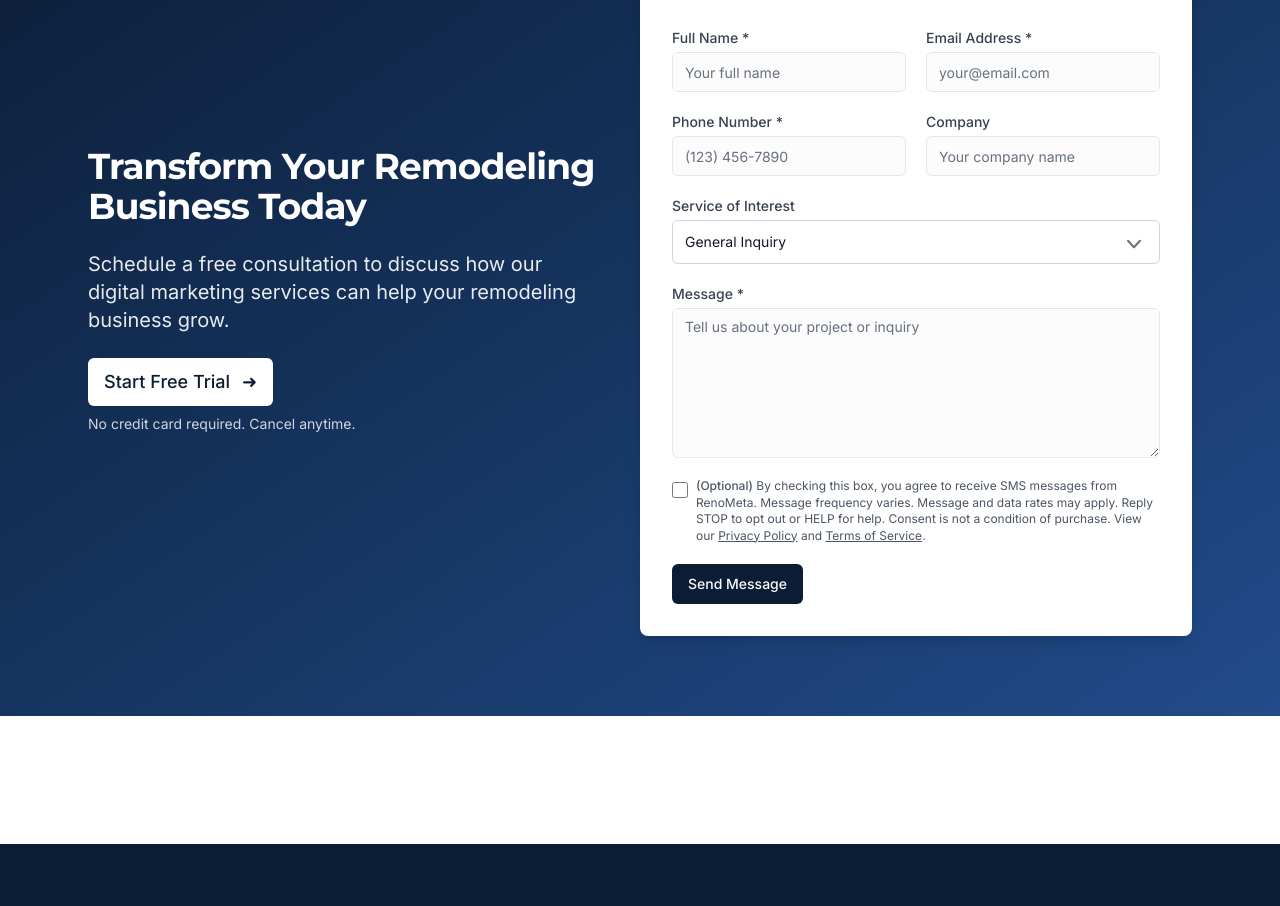
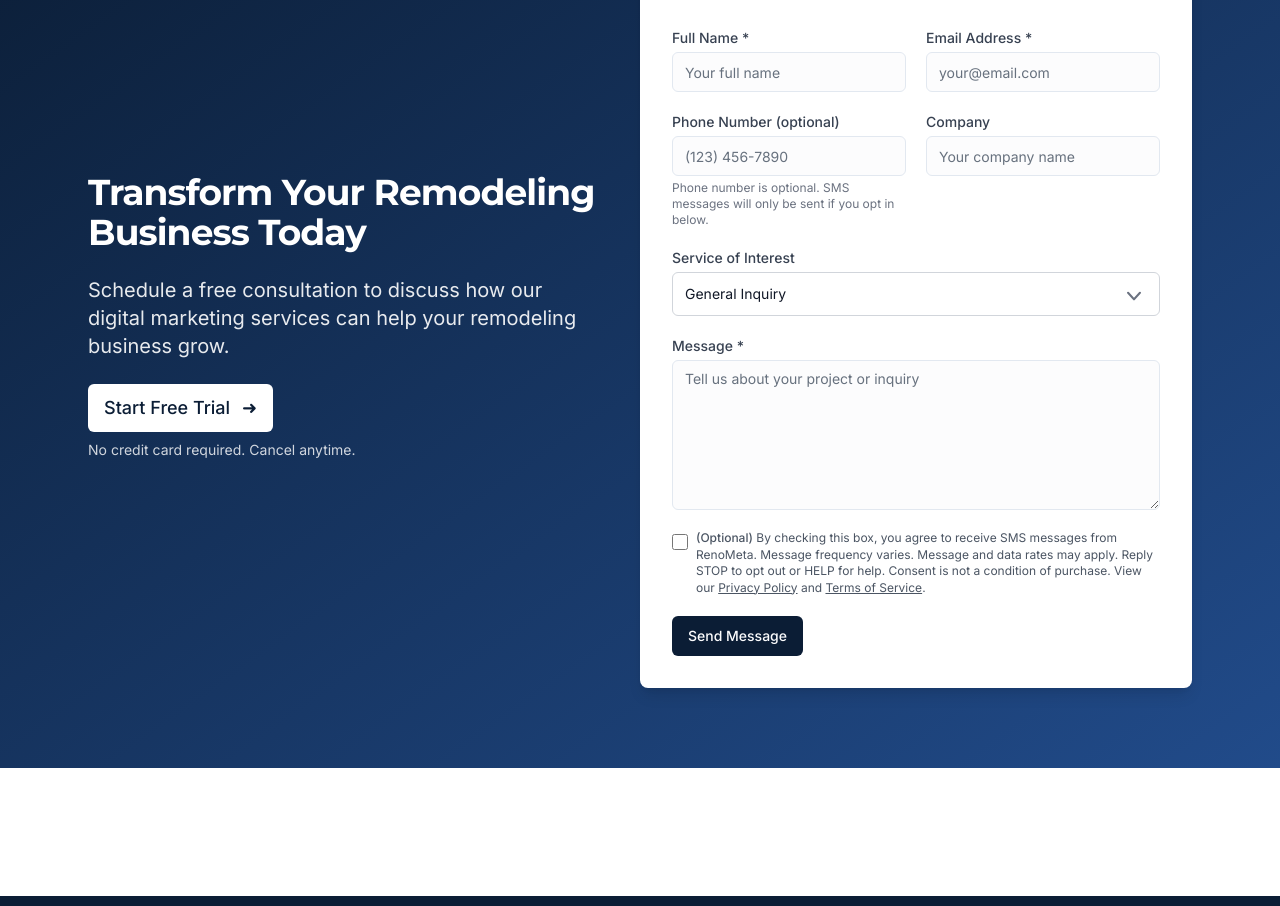
Before and after one commit to aarong1911/renometa-website-v5, a React (Vite) app: page / in a window 1280 px wide. Shown: the part 5790-6696 px from the top of the page. Built offline with nearby package versions, Linux system fonts and the light colour scheme; no server answers.

Commit message:
Update ContactForm.tsx

```diff
--- a/src/components/ui/ContactForm.tsx
+++ b/src/components/ui/ContactForm.tsx
@@ -50,8 +50,9 @@ const ContactForm = ({ onSuccess }: ContactFormProps) => {
 
           <div>
   <label htmlFor="phone" className="block text-sm font-medium text-gray-700 mb-1">
-              Phone Number *
+    Phone Number (optional)
   </label>
+
   <Input
     id="phone"
     name="phone"
@@ -59,9 +60,12 @@ const ContactForm = ({ onSuccess }: ContactFormProps) => {
     value={formData.phone}
     onChange={handleChange}
     placeholder="(123) 456-7890"
-              required
     className="w-full text-gray-900 placeholder-gray-500"
   />
+
+  <p className="text-xs text-gray-500 mt-1">
+    Phone number is optional. SMS messages will only be sent if you opt in below.
+  </p>
 </div>
 
           <div>
```
Lines whose indentation alone changed are shown as unchanged.
